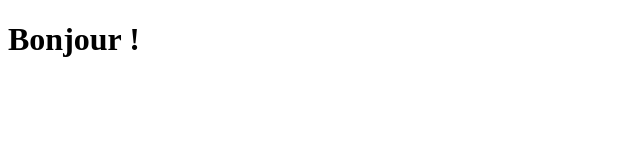
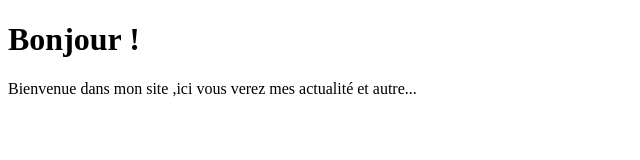
Before and after one commit to richardmimbro-sudo/Richard-mimboro, a plain HTML site: page index.html in a window 1280 px wide. Shown: the whole page, without its empty margins (0-640 px from the left). Drawn offline with Linux system fonts and the light colour scheme.

Commit message:
Update and rename inedex.html to index.html
Ajout contenu

```diff
--- a/inedex.html
+++ b/index.html
@@ -5,5 +5,6 @@
 </head>
 <body>
   <h1>Bonjour !</h1>
+  <p>Bienvenue dans mon site ,ici vous verez mes actualité et autre...</p>
 </body>
 </html>
```
